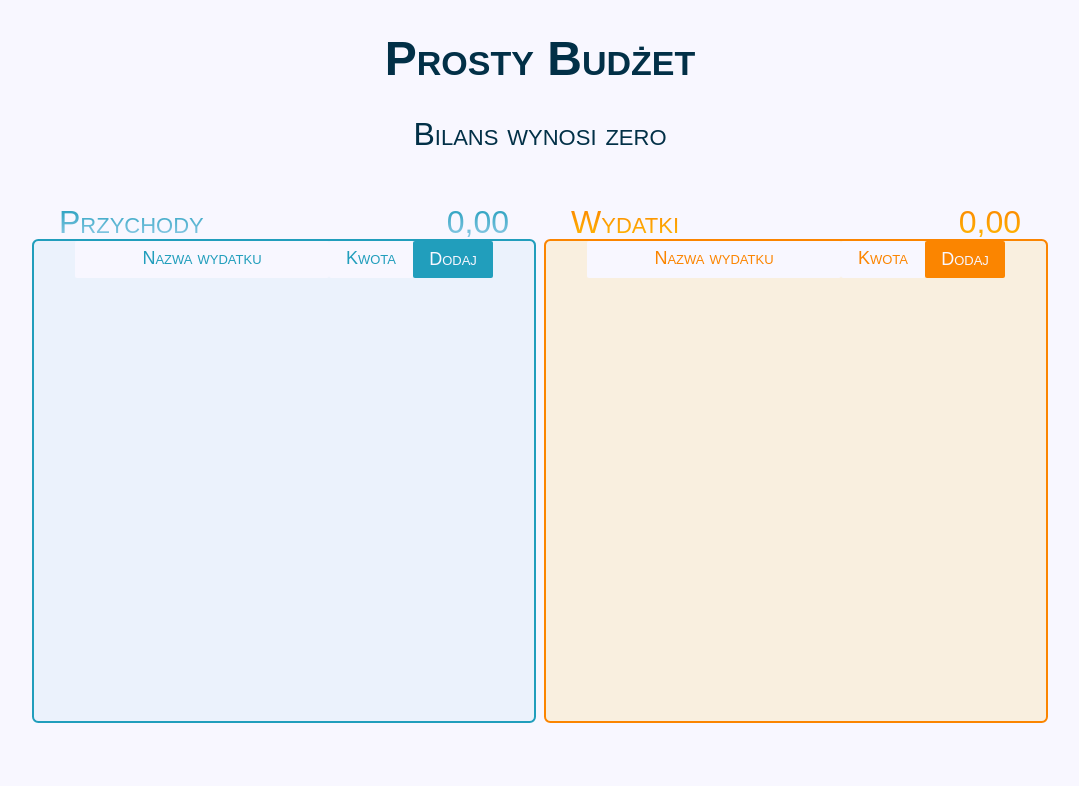
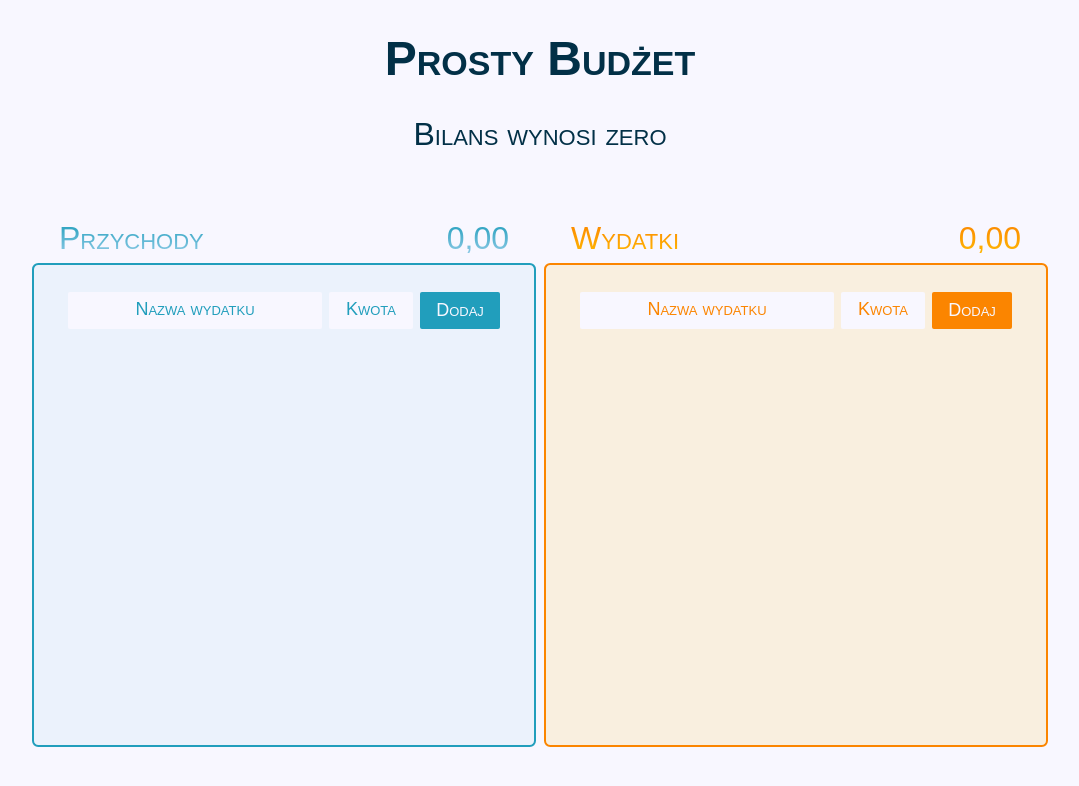
Before and after one commit to Delicadency/ProjectReact---Simple-Budget-App, a React (Create React App) app: page / in a window 1280 px wide. Shown: the top 786 px of the page, without its empty margins (100-1179 px from the left). Built offline with nearby package versions, Linux system fonts and the light colour scheme; a web font is replaced by a local one.

Commit message:
fix: fixed the nesting of the List component; corrected the className for the Form element; corrected the selector names for the InputWrapper element;

```diff
--- a/src/components/Form/Form.jsx
+++ b/src/components/Form/Form.jsx
@@ -8,10 +8,7 @@ const Form = () => {
   const type = useContext(TypeContext);
 
   return (
-    <form
-      className={`flex j-c--between ${type}__container"`}
-      id={`${type}-form`}
-    >
+    <form className={`flex j-c--between input__container`} id={`${type}-form`}>
       <InputWrapper prop="text" />
       <InputWrapper prop="amount" />
       <SubmitButton isFormButton={true} listButtonType={""} text={"Dodaj"} />
--- a/src/components/FormSection/FormSection.jsx
+++ b/src/components/FormSection/FormSection.jsx
@@ -2,6 +2,7 @@ import "./FormSection.css";
 import { useContext } from "react";
 import TypeContext from "../TypeContext/TypeContext";
 import Form from "../Form/Form";
+import List from "../List/List";
 
 const FormSection = () => {
   const type = useContext(TypeContext);
@@ -12,6 +13,7 @@ const FormSection = () => {
       id={`${type}-inputs`}
     >
       <Form />
+      <List />
     </section>
   );
 };
--- a/src/components/InputWrapper/InputWrapper.css
+++ b/src/components/InputWrapper/InputWrapper.css
@@ -1,42 +1,42 @@
-.input__InputWrapper--edit-text {
+.input__wrapper--edit-text {
   width: 65%;
 }
-.input__InputWrapper--edit-amount {
+.input__wrapper--edit-amount {
   width: 30%;
 }
-.input__InputWrapper--text {
+.input__wrapper--text {
   width: 50%;
   height: auto;
 }
-.input__InputWrapper--amount {
+.input__wrapper--amount {
   width: 21%;
   height: auto;
 }
 @media (min-width: 1024px) {
-  .input__InputWrapper--text {
+  .input__wrapper--text {
     width: 250px;
   }
-  .input__InputWrapper--edit-text {
+  .input__wrapper--edit-text {
     width: 200px;
   }
-  .input__InputWrapper--amount {
+  .input__wrapper--amount {
     width: 80px;
   }
-  .input__InputWrapper--edit-amount {
+  .input__wrapper--edit-amount {
     width: 80px;
   }
 }
 @media (min-width: 1600px) {
-  .input__InputWrapper--text {
+  .input__wrapper--text {
     width: 386px;
   }
-  .input__InputWrapper--edit-text {
+  .input__wrapper--edit-text {
     width: 350px;
   }
-  .input__InputWrapper--amount {
+  .input__wrapper--amount {
     width: 140px;
   }
-  .input__InputWrapper--edit-amount {
+  .input__wrapper--edit-amount {
     width: 130px;
   }
 }
--- a/src/components/Section/Section.jsx
+++ b/src/components/Section/Section.jsx
@@ -3,7 +3,6 @@ import { useContext } from "react";
 import TypeContext from "../TypeContext/TypeContext";
 import SectionParagraph from "../SectionParagraph/SectionParagraph";
 import FormSection from "../FormSection/FormSection";
-import List from "../List/List";
 
 const Section = () => {
   const type = useContext(TypeContext);
@@ -17,7 +16,6 @@ const Section = () => {
         <SectionParagraph text={"0,00"} id={`total-${type}`} />
       </div>
       <FormSection />
-      <List />
     </section>
   );
 };
```
